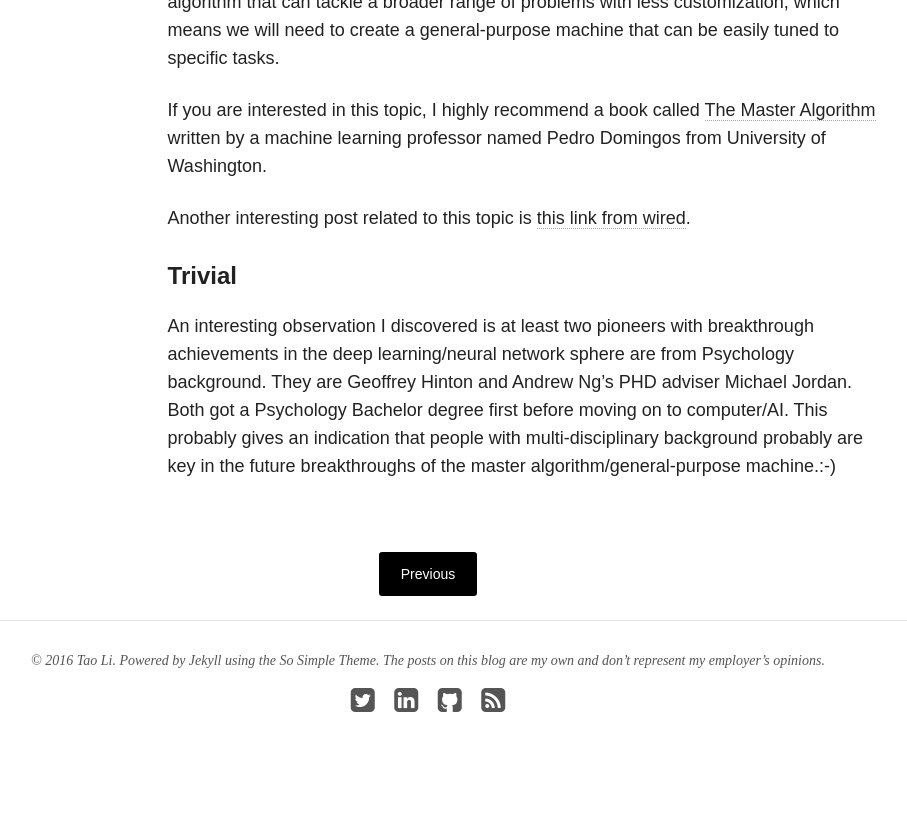
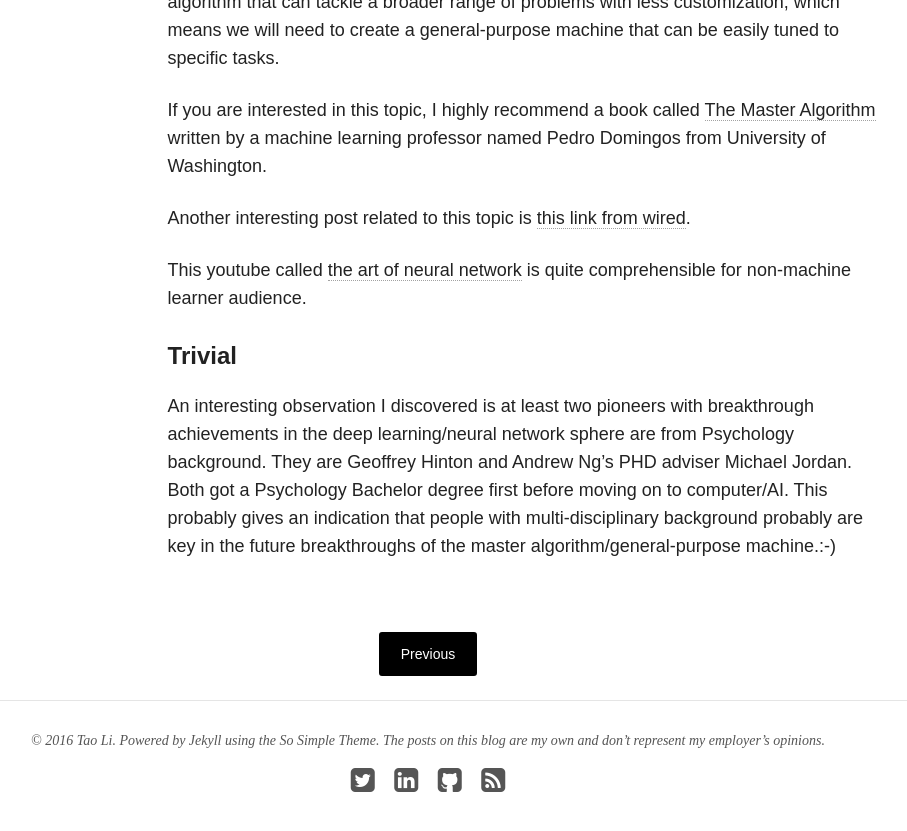
Before and after one commit to taolicd/taolicd.github.io, a Jekyll site: the page built from _posts/blog/2016-06-04-machinelearning_3.markdown, in a window 1280 px wide and 900 px high, scrolled down 1480 px. Shown: the top 831 px of the window, without its empty margins (212-1119 px from the left). Built offline with Jekyll 4.4.1, drawn with Linux system fonts in a browser that asks for light colours; comment, search, counter and statistics services are not loaded.

Commit message:
new post

```diff
--- a/_posts/blog/2016-06-04-machinelearning_3.markdown
+++ b/_posts/blog/2016-06-04-machinelearning_3.markdown
@@ -30,6 +30,8 @@ If you are interested in this topic, I highly recommend a book called
 
 Another interesting post related to this topic is [this link from wired](http://www.wired.com/2013/05/neuro-artificial-intelligence/).
 
+This youtube called [the art of neural network](https://www.youtube.com/watch?v=0qVOUD76JOg) is quite comprehensible for non-machine learner audience.
+
 #### Trivial
 
 An interesting observation I discovered is at least two pioneers with breakthrough achievements in the deep learning/neural network sphere are from Psychology background. They are Geoffrey Hinton and Andrew Ng's PHD adviser Michael Jordan. Both got a Psychology Bachelor degree first before moving on to computer/AI. This probably gives an indication that people with multi-disciplinary background probably are key in the future breakthroughs of the master algorithm/general-purpose machine.:-)
```
